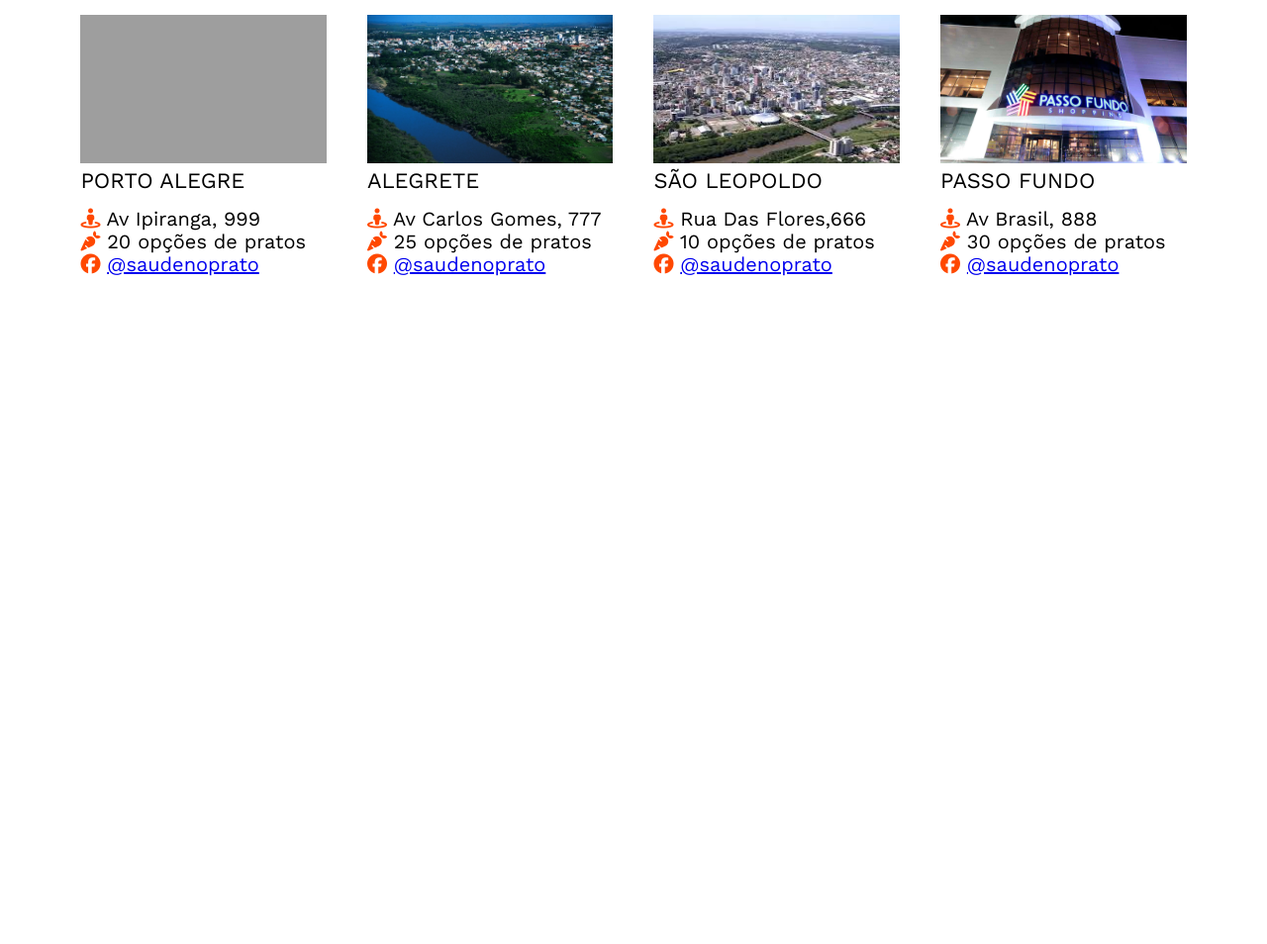
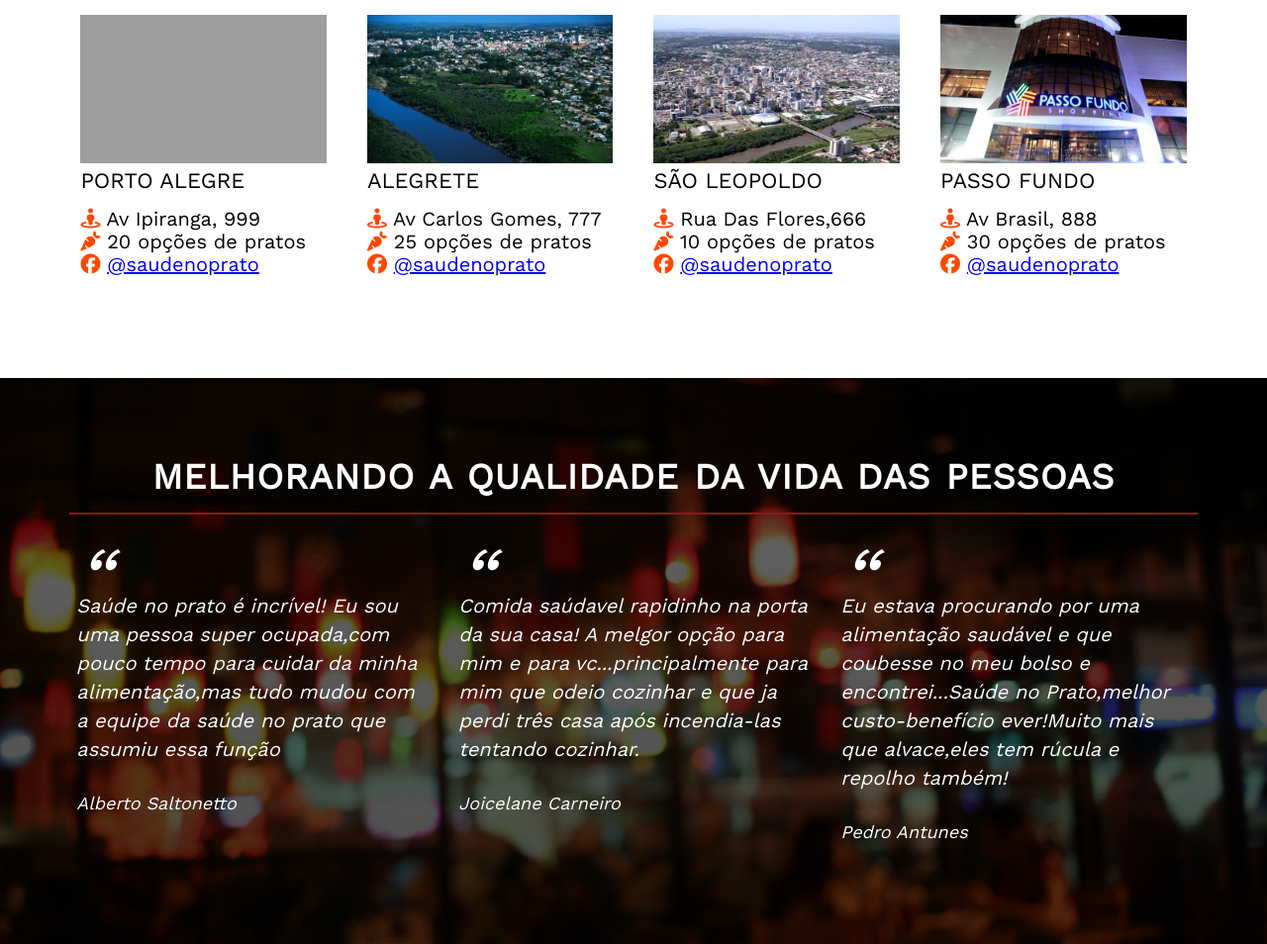
Before and after one commit to Nmflores/ProjetoNoPrato, a plain HTML site: page index.html in a window 1280 px wide. Shown: the part 2546-3500 px from the top of the page at 99% size. Before the commit the page ends 2928 px from the top, so only its background shows below. Drawn offline with nearby package versions, Linux system fonts and the light colour scheme; grey boxes are pictures that could not be loaded.

Commit message:
Setima etapa concluida

```diff
--- a/index.html
+++ b/index.html
@@ -216,7 +216,41 @@
 
 
         </section>
+        <section class="section-testimonials">
+            <div class="row">
+                <h2>MELHORANDO A QUALIDADE DA VIDA DAS PESSOAS</h2>
 
+            </div>
+            <div class="row">
+                <div class="col span-1-of-3">
+                    <blockquote>
+                        Saúde no prato é incrível! Eu sou uma pessoa super ocupada,com pouco tempo para cuidar da minha alimentação,mas tudo mudou com a equipe da saúde no prato que assumiu essa função
+                        <cite>
+                            Alberto Saltonetto
+                        </cite>
+                    </blockquote>
+                </div>
+                <div class="col span-1-of-3">
+                    <blockquote>
+                       Comida saúdavel rapidinho na porta da sua casa! A melgor opção para mim e para vc...principalmente para mim que odeio cozinhar e que ja perdi três casa após incendia-las tentando cozinhar.
+                        <cite>
+                            Joicelane Carneiro
+                        </cite>
+                    </blockquote>
+                </div>
+                <div class="col span-1-of-3">
+                    <blockquote>
+                        Eu estava procurando por uma alimentação saudável e que coubesse no meu bolso e encontrei...Saúde no Prato,melhor custo-benefício ever!Muito mais que alvace,eles tem rúcula e repolho também!
+                        <cite>
+                            Pedro Antunes
+                        </cite>
+                    </blockquote>
+                </div>
+
+            </div>
+
+
+        </section>
 
 
 
--- a/resources/css/style.css
+++ b/resources/css/style.css
@@ -110,6 +110,13 @@
 
 
  }
+ .section-testimonials{
+    background-image: linear-gradient(rgba(0,0,0,0.6),rgba(0,0,0,0.7)), url(img/fundo.jpg);
+    background-size: cover;
+    background-position: center;
+    color: #fff;
+    background-attachment: fixed;
+ }
 .steps-box:first-child{
     margin-top: 30px;
     text-align: right;
@@ -157,8 +164,6 @@
 .city-img{
     width:100%;
     height:150px;
-
-
 
 }
 .city-feature{
@@ -247,6 +252,21 @@ h4{
     margin-bottom: 20px;
 
 }
+blockquote{
+    padding: 2%;
+    font-style: italic;
+    line-height: 145%;
+}
+blockquote::before{
+    content: "\201C";
+    font-size: 400%;
+    display: block;
+}
+cite{
+    font-size: 90%;
+    margin-top: 25px;
+    display: block;
+}
 
 ion-icon{
     font-size: 350% !important;
```
Also changed, not shown: resources/css/img/fundo.jpg (added).
